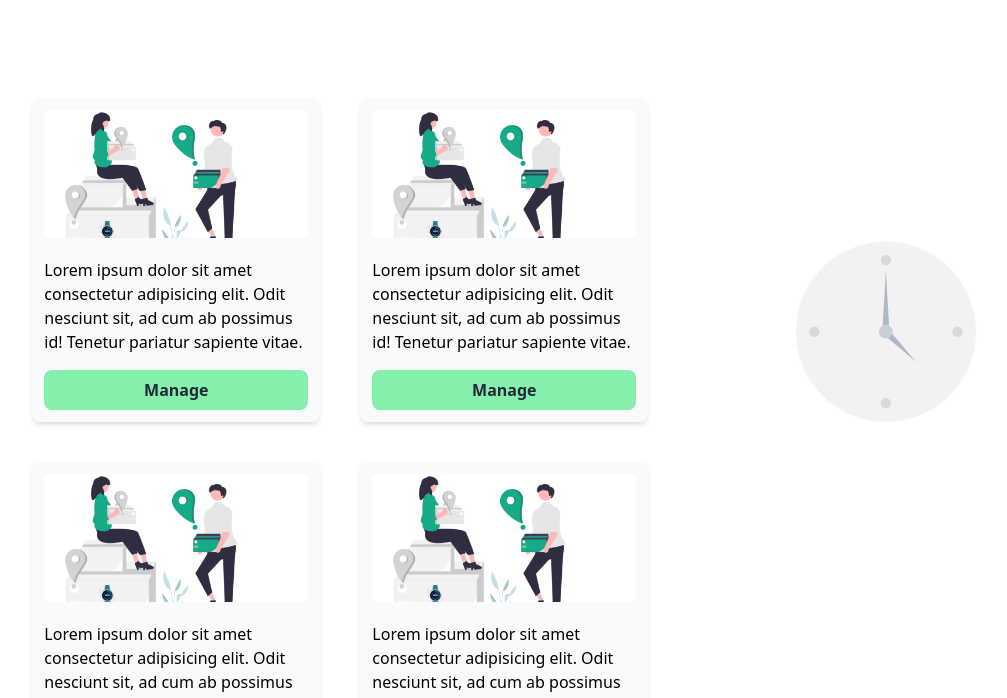
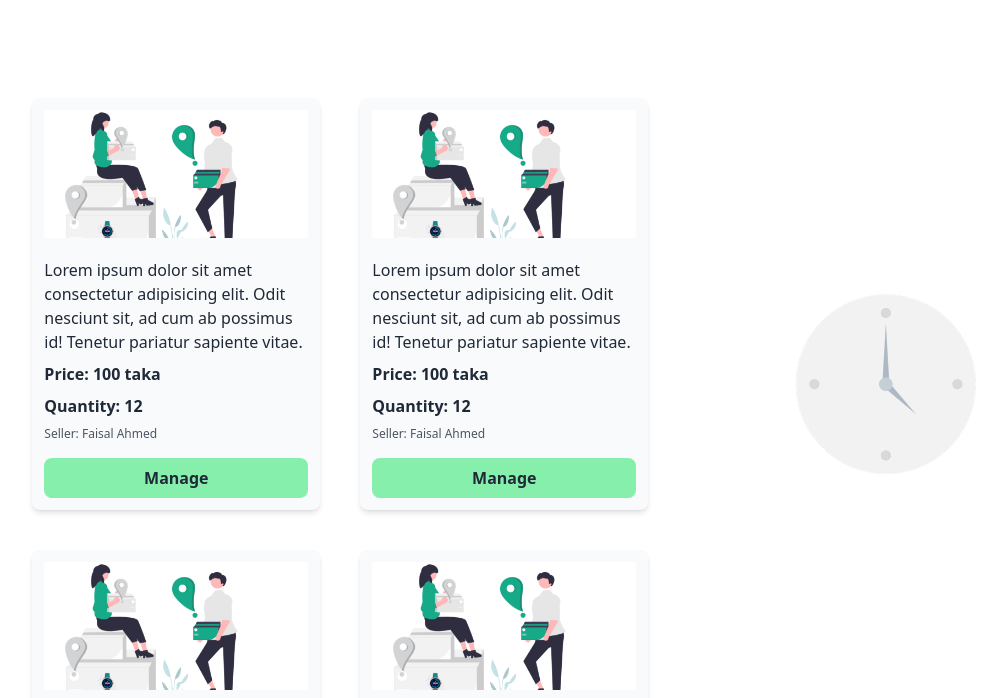
Before and after one commit to faisalantu/watch-warehouse-client, a React (Create React App) app: page / in a window 1280 px wide. Shown: the part 540-1238 px from the top of the page, without its empty margins (205-1212 px from the left). Built offline with nearby package versions, Linux system fonts and the light colour scheme; no server answers.

Commit message:
producct card updated

```diff
--- a/src/components/ProductCard.js
+++ b/src/components/ProductCard.js
@@ -4,7 +4,7 @@ import imgg from "../assets/banner.png";
 
 const ProductCard = () => {
   return (
-    <div className='bg-gray-50 shadow-md rounded-lg w-72 p-3'>
+    <div className='bg-gray-50 shadow-md rounded-lg w-72 p-3 text-gray-800'>
       <div className=' '>
         <div className='h-32 bg-white rounded overflow-hidden mb-5'>
           <img src={imgg} alt='nno0n' />
@@ -13,6 +13,11 @@ const ProductCard = () => {
           Lorem ipsum dolor sit amet consectetur adipisicing elit. Odit nesciunt
           sit, ad cum ab possimus id! Tenetur pariatur sapiente vitae.
         </p>
+        <div>
+          <p className="font-semibold my-2">Price: 100 taka</p>
+          <p className="font-semibold my-2">Quantity: 12</p>
+          <p className="text-xs my-2 text-gray-600">Seller: Faisal Ahmed</p>
+        </div>
         <Link
           to={"/inventory/sd"}
           className='font-semibold text-gray-800 text-center w-full py-2 bg-green-300 rounded-lg mt-4 block'
```
